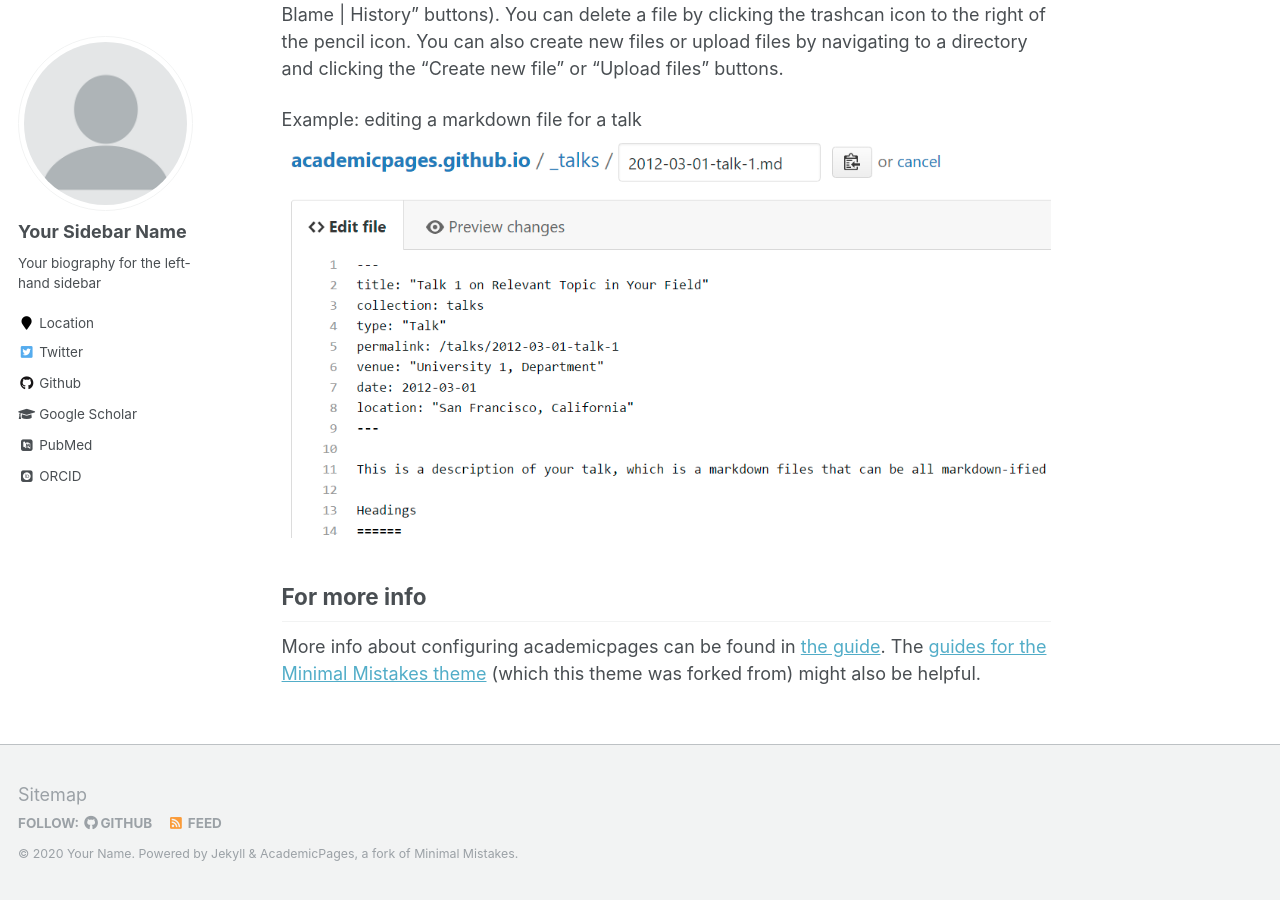
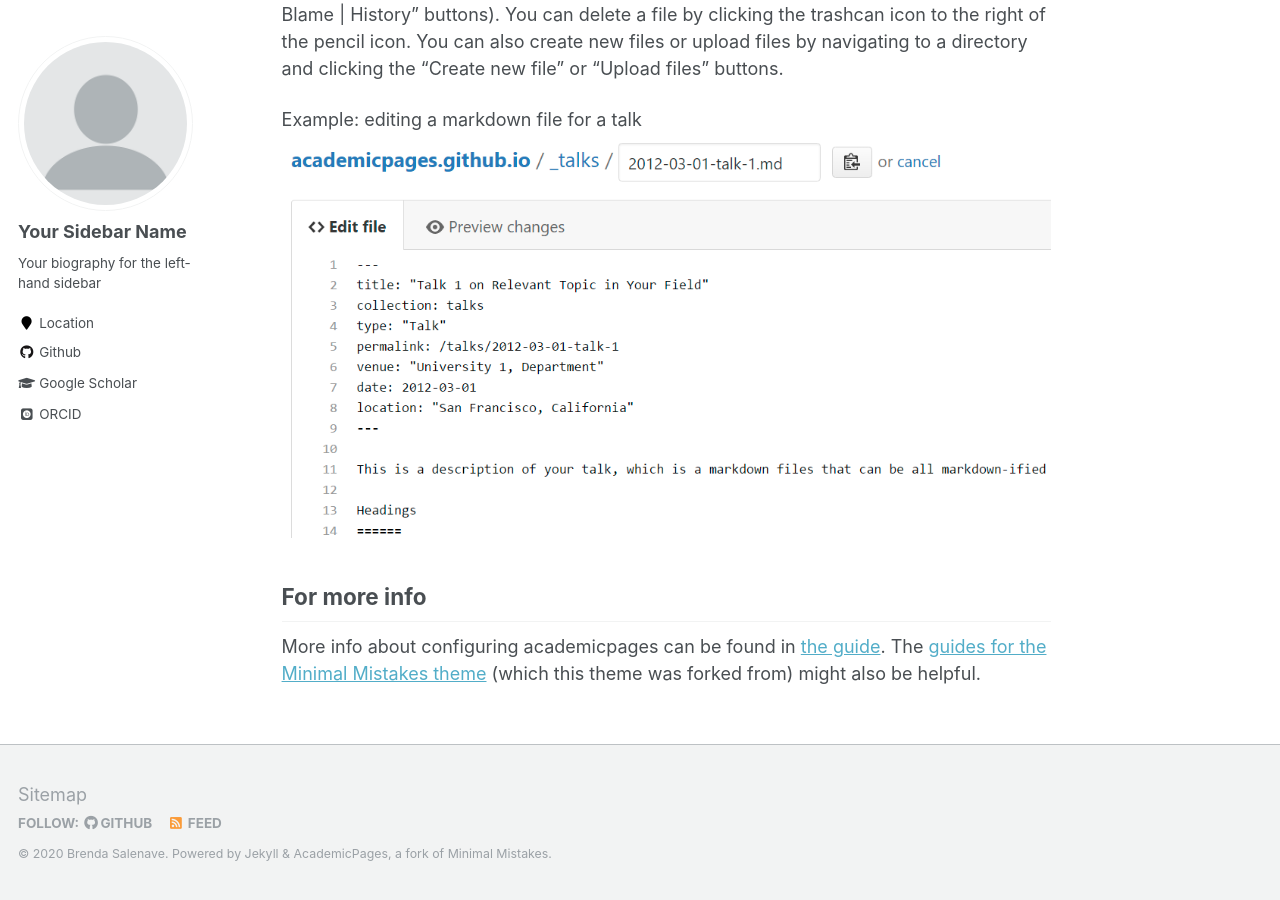
Before and after one commit to brendasalenave/brendasalenave.github.io, a Jekyll site: the page built from _pages/about.md, in a window 1280 px wide and 900 px high, scrolled down 2463 px. Built offline with Jekyll 4.4.1, drawn with Linux system fonts in a browser that asks for light colours; some web fonts are replaced; part of the change alters nothing that is shown.

Commit message:
Update _config.yml

```diff
--- a/_config.yml
+++ b/_config.yml
@@ -9,7 +9,7 @@
 locale                   : "en-US"
 title                    : "Brenda Salenave / Site Title"
 title_separator          : "-"
-name                     : &name "Your Name"
+name                     : &name "Brenda Salenave"
 description              : &description "Ph.D. student at UFRGS. Research topics include natural language processing with a focus on hate speech and fake news detection."
 url                      : https://academicpages.github.io # the base hostname & protocol for your site e.g. "https://mmistakes.github.io"
 baseurl                  : "" # the subpath of your site, e.g. "/blog"
@@ -85,8 +85,8 @@ author:
   bio              : "Your biography for the left-hand sidebar"
   location         : "Location"
   employer         :
-  pubmed           : "https://www.ncbi.nlm.nih.gov/pubmed/?term=john+snow"
-  googlescholar    : "http://yourfullgooglescholarurl.com"
+  pubmed           : #"https://www.ncbi.nlm.nih.gov/pubmed/?term=john+snow"
+  googlescholar    : "https://scholar.google.com/citations?user=RTdb41EAAAAJ&hl=pt-BR"
   email            :
   researchgate     :  # example: "https://www.researchgate.net/profile/yourprofile"
   uri              :
@@ -96,20 +96,20 @@ author:
   flickr           :
   facebook         :
   foursquare       :
-  github           : "academicpages"
+  github           : "brendasalenave"
   google_plus      :
   keybase          :
   instagram        :
   impactstory      : #"https://profiles.impactstory.org/u/xxxx-xxxx-xxxx-xxxx"
   lastfm           :
   linkedin         :
-  orcid            : "http://orcid.org/yourorcidurl"
+  orcid            : "https://orcid.org/0000-0002-4853-5966"
   pinterest        :
   soundcloud       :
   stackoverflow    : # http://stackoverflow.com/users/123456/username
   steam            :
   tumblr           :
-  twitter          : "replacethistwitterhandle"
+  twitter          : #"replacethistwitterhandle"
   vine             :
   weibo            :
   xing             :
```
